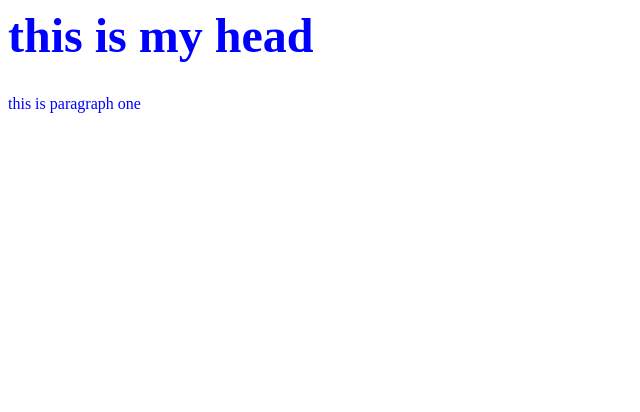
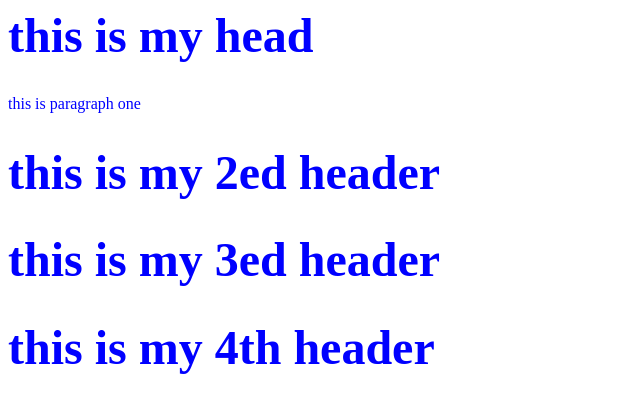
Before and after one commit to AhmedFahdziz/Sshremoterepo, a plain HTML site: page index.html in a window 1280 px wide. Shown: the whole page, without its empty margins (0-640 px from the left). Drawn offline with Linux system fonts and the light colour scheme.

Commit message:
added header 2,3&4

```diff
--- a/index.html
+++ b/index.html
@@ -9,6 +9,9 @@
 <body>
    <H1> this is my head </H1>
      <P> this is paragraph one </P>
+     <H1> this is my 2ed header </H1>
+     <H1> this is my 3ed header </H1>
+     <H1> this is my 4th header </H1>
 </body>
 
 </html>
```
